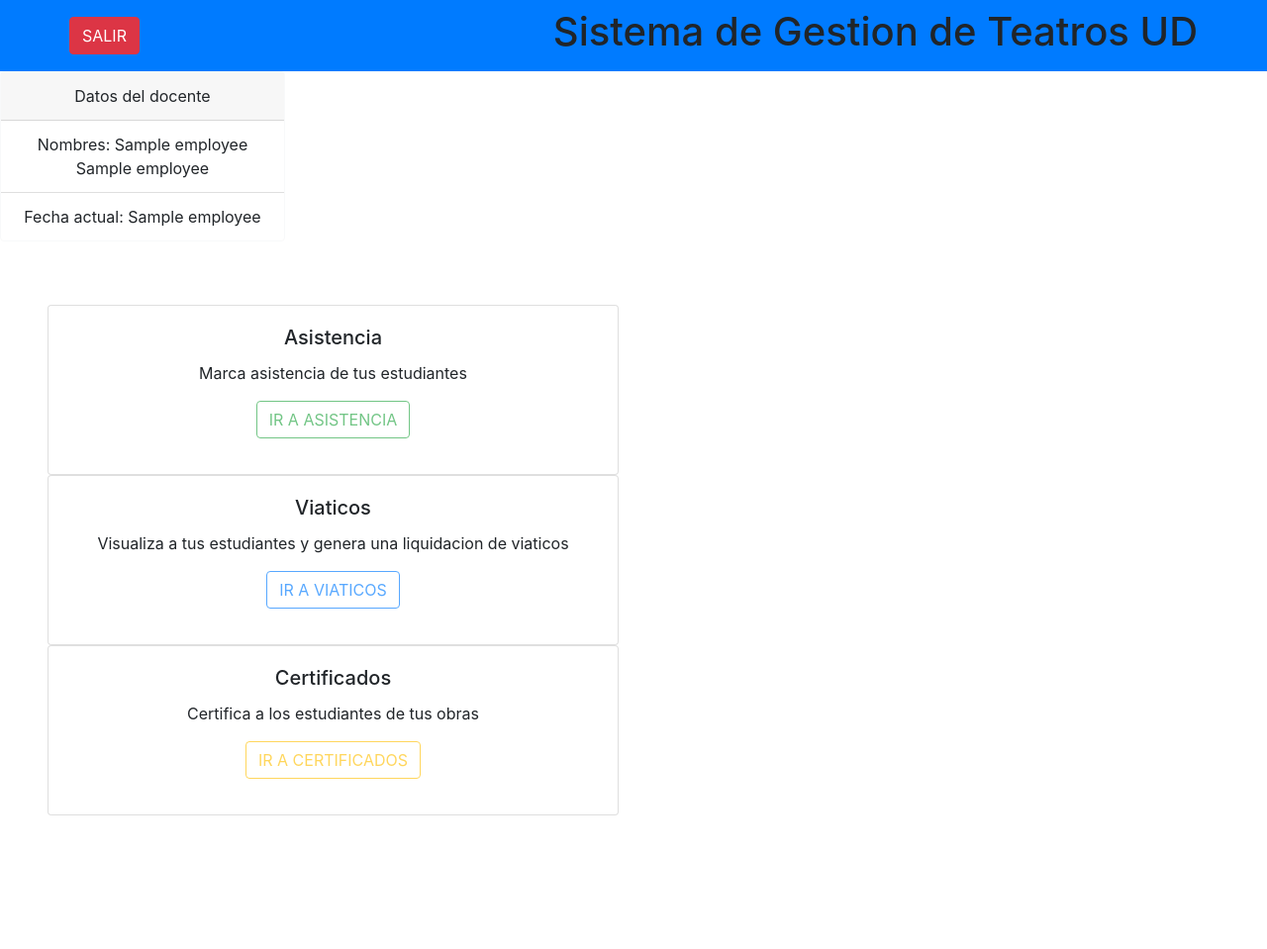
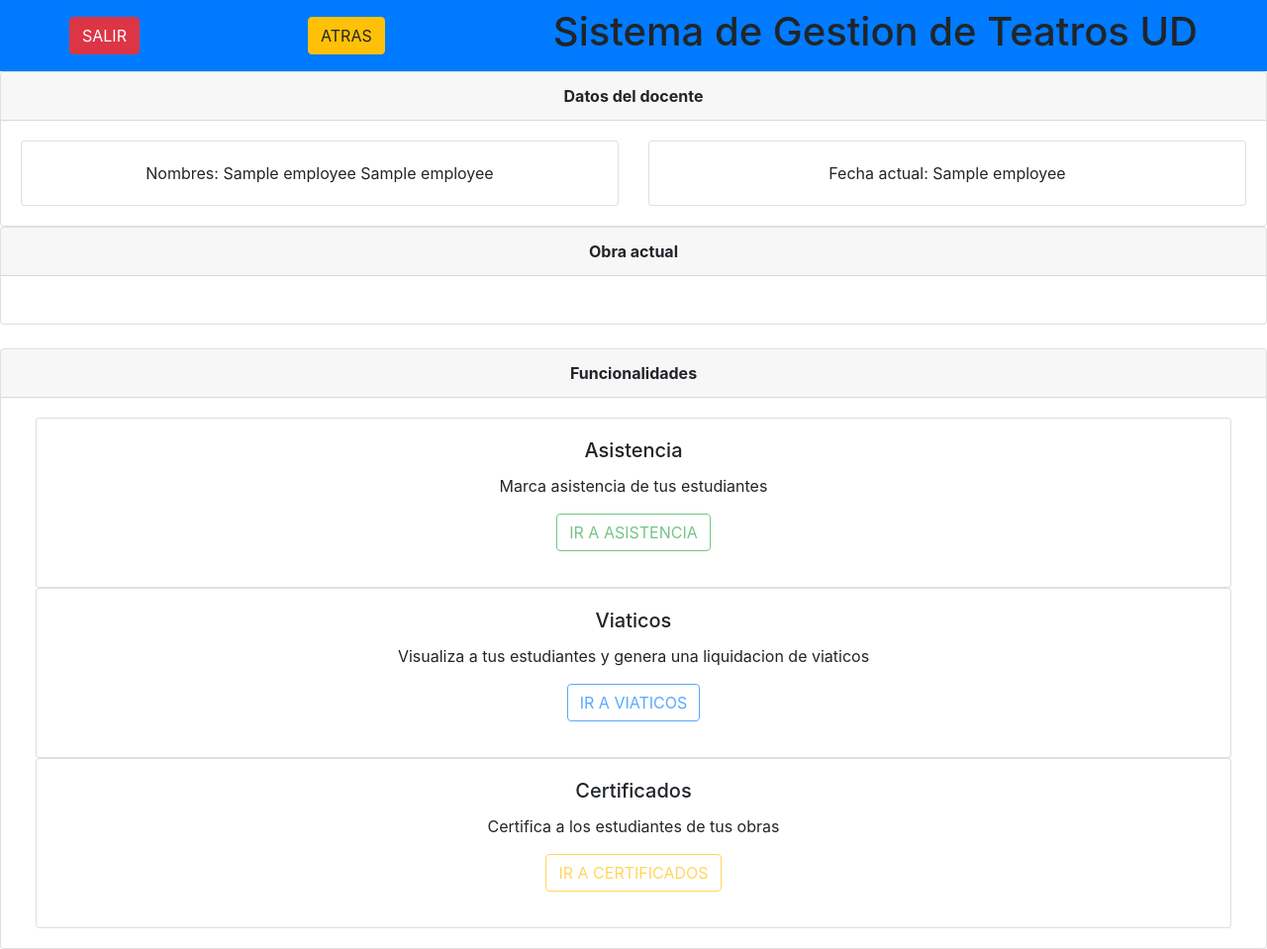
Before and after one commit to AndresFWilT/TeatroBD1, a Flask app: template templates/homeTeacher.html in a window 1280 px wide. Shown: the whole page at 99% size. Before the commit the page ends 824 px from the top, so only its background shows below. Run offline with Flask 2, Linux system fonts and the light colour scheme; the template is opened without the code that fills it: most values are stand-ins (such as "Sample title", 1, 10 or a date in 2020); parts of the project's set-up code (start-up, migrations or seed data) failed here and were passed over; some libraries are stand-ins or nearby versions.

Commit message:
Improvements front

```diff
--- a/app.py
+++ b/app.py
@@ -211,7 +211,7 @@ def view_loginTeacher():
 
 
 ## Path to verify the credentials of the teacher
-@app.route("/verifyTeacher", methods=['POST'])
+@app.route("/verifyTeacher", methods=['POST', 'GET'])
 def loginTeacher():
     if request.method == 'POST':
         # From POST method, we request the inputs from the view
@@ -287,6 +287,62 @@ def loginTeacher():
                 message = "No pudimos hacer su solicitud"
         except Exception as e:
             message = e
+        return render_template('loginTeacher.html', message=message)
+    else:
+        if not session.get("email"):
+            return redirect("/loginTeacher")
+        # Bring the credentials from JSON to use in DB
+        cdtls = get_credentials_db()
+        sqlGetEmployee = f"""SELECT em.names, em.surnames, em.email_address,
+                                        to_char(SYSDATE,'DD/MM/YYYY HH24:MI'), em.employee_code
+                                 FROM EMPLOYEE em, DUAL WHERE em.email_address like '%{session.get("email")}%'"""
+        try:
+            # Connection
+            connection = cx_Oracle.connect(
+                f'{cdtls["user"]}/{cdtls["psswrd"]}@{cdtls["host"]}:{cdtls["port"]}/{cdtls["db"]}'
+            )
+            cur = connection.cursor()
+            # executing Query for user
+            cur.execute(sqlGetEmployee)
+            employee = cur.fetchall()
+            # Query for get active play
+            sqlGetPlay = f"""SELECT P.title
+                             FROM play P, stage_play_staff STS, Employee E
+                             WHERE P.id_play = STS.id_play
+                                AND STS.employee_code = E.employee_code
+                                AND STS.unit_code = E.unit_code
+                                AND P.state = 1
+                                AND E.employee_code = '{employee[0][4]}'"""
+            cur.execute(sqlGetPlay)
+            play = cur.fetchall()
+            # closing cursor
+            cur.close()
+            # closing connection
+            connection.close()
+
+            button_attendance = verify_button_attendance(employee[0][3])
+            button_tra_exp = verify_button_tra_exp(employee[0][3])
+            button_certificates = verify_play_state(employee[0][3])
+            if len(play)>0:
+                play = play[0][0]
+                session["title"] = play
+            else:
+                play = ""
+            employee = {
+              "employee_data": employee[0],
+              "attendance": button_attendance,
+              "exp_tra": button_tra_exp,
+              "certi": button_certificates,
+              "title": play
+            }
+                # succesfull message
+            return render_template('homeTeacher.html', employee=employee)
+        except cx_Oracle.Error as error:
+            print('Error occurred: in verify teacher')
+            print(error)
+            #   error message for view
+            message = "No pudimos hacer su solicitud"
+
         return render_template('loginTeacher.html', message=message)
 
 
--- a/attendance.py
+++ b/attendance.py
@@ -9,7 +9,7 @@ def attendance():
     # Get play's students
     sqlGetStudents = f"""SELECT S.student_code, student_names||' '||student_surnames,email_address2, U.uni_name
                          FROM student S, character_student CS, character C, play P, unit U
-                         WHERE S.unit_code like U.unit_code
+                         WHERE S.unit_code LIKE U.unit_code
                            AND S.student_code = CS.student_code
                            AND CS.id_character = C.id_character
                            AND C.id_play = P.id_play
--- a/templates/attendance.html
+++ b/templates/attendance.html
@@ -5,8 +5,8 @@ Attendance
 {% endblock title %}
 {% block content %}
 {{ super() }}
-<h1 class="text-center text-uppercase">Estudiantes inscritos en la obra</h1>
-<h2 class="text-center font-italic font-weight-bold">{{ session["title"] }}</h2>
+<h4 class="text-center text-uppercase">Estudiantes inscritos en la obra</h4>
+<h5 class="text-center font-italic font-weight-bold">{{ session["title"] }}</h5>
 <table class="table table-bordered text-center">
   <thead class="thead-dark">
     <tr>
--- a/templates/certificate.html
+++ b/templates/certificate.html
@@ -9,7 +9,7 @@ Certificate
         <p>{{ message }}</p>
     {% endif %}
     {% if plays %}
-        <h1 class="text-center text-uppercase">Escoge alguna de las obras en la que participas</h1>
+        <h4 class="text-center text-uppercase">Escoge alguna de las obras en la que participas</h4>
         <table class="table table-bordered text-center">
         <thead class="thead-dark">
             <tr>
@@ -37,10 +37,10 @@ Certificate
         </tbody>
     </table>
     {% else %}
-        <h1 class="text-center text-uppercase">No se encontraron obras del docente</h1>
+        <h4 class="text-center text-uppercase">No se encontraron obras del docente</h4>
     {% endif %}
     </br></br>
-    <h2 class="text-center text-uppercase">Busca el codigo de un estudiante</h2>
+    <h4 class="text-center text-uppercase">Busca el codigo de un estudiante</h4>
     <div clas="form-group">
         <form action="/searchStudent" class="text-center" method="POST">
             <div class="input-group">
--- a/templates/homeTeacher.html
+++ b/templates/homeTeacher.html
@@ -5,36 +5,61 @@
 {% endblock title %}
 {% block content %}
 {{ super() }}
-  <div class="card border-light mb-3" style="width: 18rem;">
-    <div class="card-header text-center">Datos del docente</div>
-    <ul class="list-group list-group-flush text-center">
-      <li class="list-group-item">Nombres: {{ employee["employee_data"][0] }}  {{ employee["employee_data"][1] }}</li>
-      <li class="list-group-item">Fecha actual: {{ employee["employee_data"][3] }}</li>
-    </ul>
+<div class="card text-center">
+  <div class="card-header">
+    <b>Datos del docente</b>
   </div>
-  <div class="mb-3">
-    <h1 class="text-center font-italic font-weight-bold">{{ session["title"] }}</h1>
-  </div>
-  <div class="col-auto p-5 text-center">
-    <div class="row text-center">
+  <div class="card-body">
+    <div class="row">
       <div class="col-sm-6">
         <div class="card">
           <div class="card-body">
+            <p class="card-text">Nombres: {{ employee["employee_data"][0] }} {{ employee["employee_data"][1] }}</p>
+          </div>
+        </div>
+      </div>
+      <div class="col-sm-6">
+        <div class="card">
+          <div class="card-body">
+            <p class="card-text">Fecha actual: {{ employee["employee_data"][3] }}</p>
+          </div>
+        </div>
+      </div>
+    </div>
+  </div>
+</div>
+<div class="card text-center">
+  <div class="card-header">
+    <b>Obra actual</b>
+  </div>
+  <div class="card-body">
+    <h3 class="font-italic font-weight-bold">{{ session["title"] }}</h3>
+  </div>
+</div>
+<br/>
+<div class="card text-center">
+  <div class="card-header">
+    <b>Funcionalidades</b>
+  </div>
+  <div class="card-body">
+    <div class="col-auto text-center">
+      <div class="row">
+        <div class="col">
+          <div class="card">
+            <div class="card-body">
               <form action="/attendance" method="get">
-              <h5 class="card-title text-center">Asistencia</h5>
+                <h5 class="card-title">Asistencia</h5>
                 <p class="card-text">
                   Marca asistencia de tus estudiantes
                 </p>
                 {% if employee['attendance'] %}
                 <div class="btn-group" role="group" aria-label="Basic example">
-                  <button class="btn btn-outline-success text-center text-uppercase"
-                          type="submit">ir a asistencia</button>
+                  <button class="btn btn-outline-success text-center text-uppercase" type="submit">ir a asistencia</button>
                 </div>
                 {% else %}
                 <div class="btn-group" role="group" aria-label="Basic example">
-                  <button class="btn btn-outline-success text-center text-uppercase"
-                          type="submit"
-                          disabled>ir a asistencia</button>
+                  <button class="btn btn-outline-success text-center text-uppercase" type="submit" disabled>ir a
+                    asistencia</button>
                 </div>
                 {% endif %}
               </form>
@@ -43,7 +68,7 @@
         </div>
       </div>
       <div class="row text-center">
-      <div class="col-sm-6">
+        <div class="col">
           <div class="card">
             <div class="card-body">
               <form action="/tExpenses" method="get">
@@ -53,23 +78,21 @@
                 </p>
                 {% if employee['exp_tra'] %}
                 <div class="btn-group" role="group" aria-label="Basic example">
-                  <button class="btn btn-outline-primary text-center text-uppercase"
-                          type="submit">ir a viaticos</button>
+                  <button class="btn btn-outline-primary text-center text-uppercase" type="submit">ir a viaticos</button>
                 </div>
                 {% else %}
                 <div class="btn-group" role="group" aria-label="Basic example">
-                  <button class="btn btn-outline-primary text-center text-uppercase"
-                          type="submit" disabled>ir a viaticos</button>
+                  <button class="btn btn-outline-primary text-center text-uppercase" type="submit" disabled>ir a
+                    viaticos</button>
                 </div>
                 {% endif %}
-
               </form>
             </div>
           </div>
         </div>
       </div>
       <div class="row text-center">
-      <div class="col-sm-6">
+        <div class="col">
           <div class="card">
             <div class="card-body">
               <form action="/certificates" method="post">
@@ -79,20 +102,22 @@
                 </p>
                 {% if employee['certi'] %}
                 <div class="btn-group" role="group" aria-label="Basic example">
-                  <button class="btn btn-outline-warning text-center text-uppercase"
-                          type="submit" >ir a certificados</button>
+                  <button class="btn btn-outline-warning text-center text-uppercase" type="submit">ir a
+                    certificados</button>
                 </div>
                 {% else %}
                 <div class="btn-group" role="group" aria-label="Basic example">
-                  <button class="btn btn-outline-warning text-center text-uppercase"
-                          type="submit" disabled>ir a certificados</button>
+                  <button class="btn btn-outline-warning text-center text-uppercase" type="submit" disabled>ir a
+                    certificados</button>
                 </div>
                 {% endif %}
-
               </form>
             </div>
           </div>
         </div>
       </div>
     </div>
+  </div>
+</div>
+
 {% endblock content %}
--- a/templates/navbarTeacher.html
+++ b/templates/navbarTeacher.html
@@ -1,7 +1,10 @@
 <nav class="navbar navbar-light bg-primary justify-content-center">
     <div class="container">
         <div class="row">
-            <a href="/logout" class="btn btn-danger text-uppercase">salir</a>
+            <a href="/logout" class="btn btn-danger text-uppercase">Salir</a>
+        </div>
+        <div class="row">
+            <a href="/verifyTeacher" class="btn btn-warning text-uppercase">Atras</a>
         </div>
         <div class="row">
             <h1 class="text-center">Sistema de Gestion de Teatros UD</h1>
--- a/templates/settlement.html
+++ b/templates/settlement.html
@@ -5,8 +5,8 @@ Settlement
 {% endblock title %}
 {% block content %}
 {{ super() }}
-<h1 class="text-center text-uppercase">Estudiantes que asistieron a la obra</h1>
-<h2 class="text-center font-italic font-weight-bold">{{ session["title"] }}</h2>
+<h4 class="text-center text-uppercase">Estudiantes que asistieron a la obra</h4>
+<h5 class="text-center font-italic font-weight-bold">{{ session["title"] }}</h5>
 <table class="table table-bordered text-center">
   <thead class="thead-dark">
     <tr>
```
Lines whose indentation alone changed are shown as unchanged.
